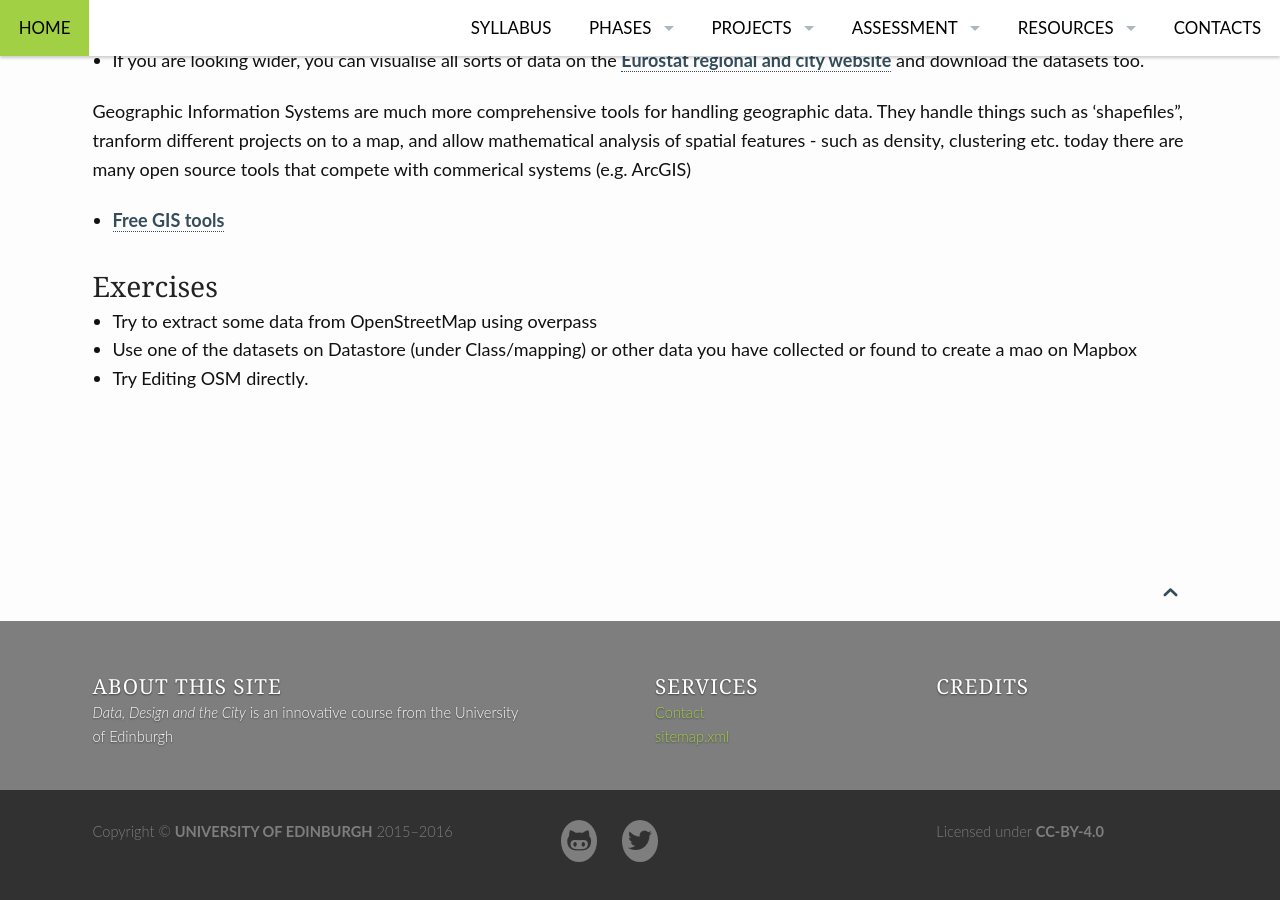
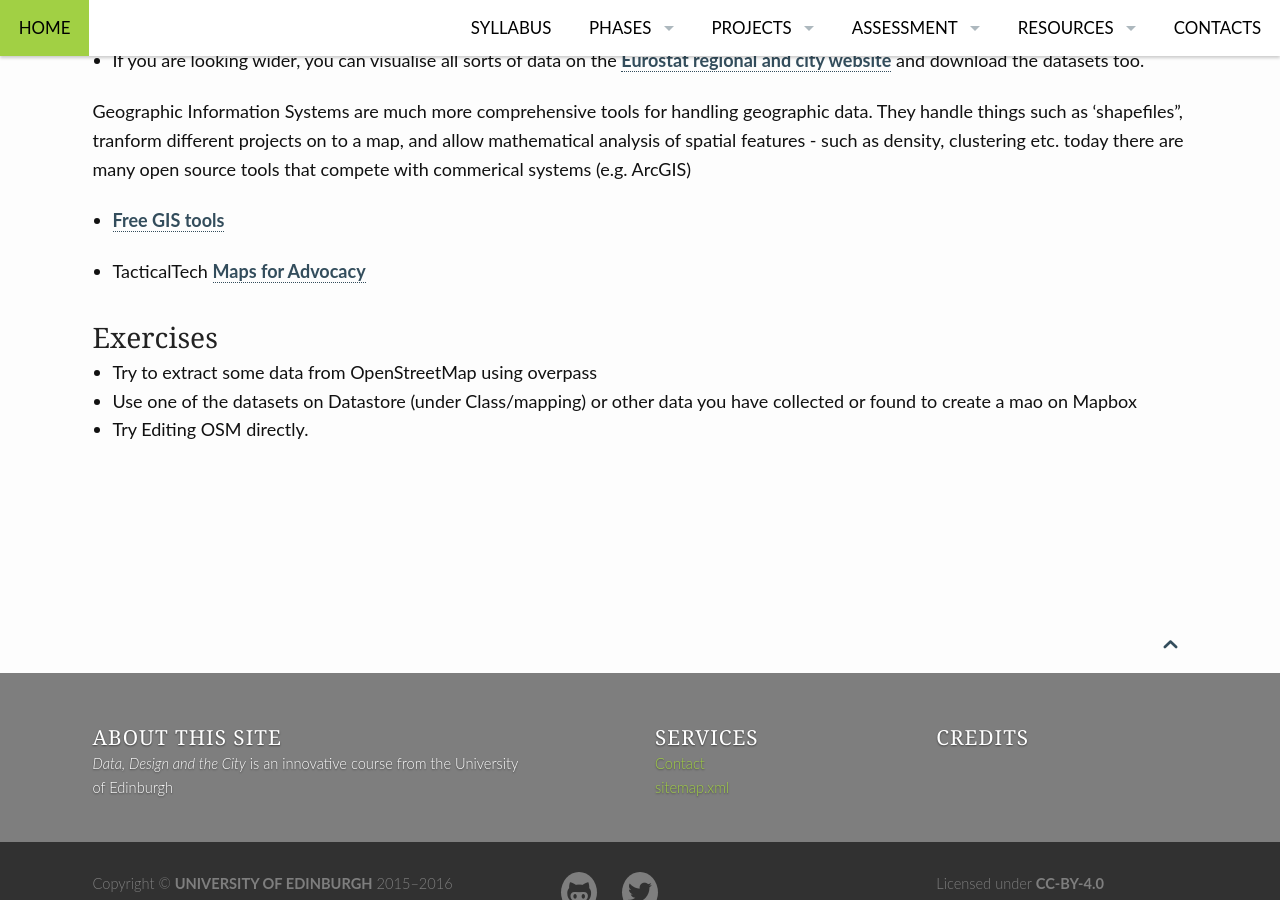
Before and after one commit to edinburghlivinglab/ddc, a Jekyll site: the page built from pages/tools.md, in a window 1280 px wide and 900 px high, scrolled down 1106 px. Built offline with Jekyll 4.4.1, drawn with Linux system fonts in a browser that asks for light colours.

Commit message:
Update tools.md

```diff
--- a/pages/tools.md
+++ b/pages/tools.md
@@ -35,6 +35,8 @@ Geographic Information Systems are much more comprehensive tools for handling ge
 
 * [Free GIS tools](https://gisgeography.com/free-gis-software/)
 
+* TacticalTech [Maps for Advocacy](https://tacticaltech.org/projects/maps-for-advocacy-20082010/)
+
 ### Exercises
 * Try to extract some data from OpenStreetMap using overpass
 * Use one of the datasets on Datastore (under Class/mapping) or other data you have collected or found to create a mao on Mapbox
```
